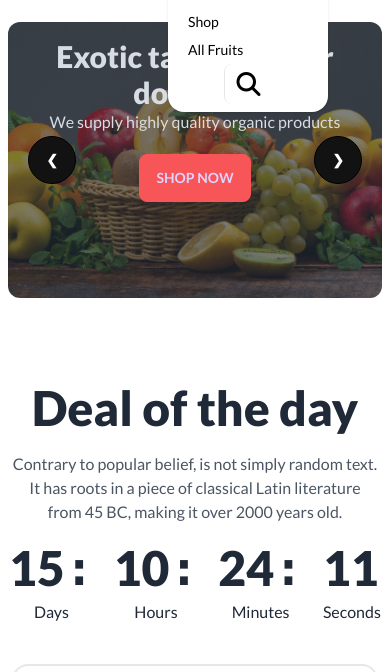
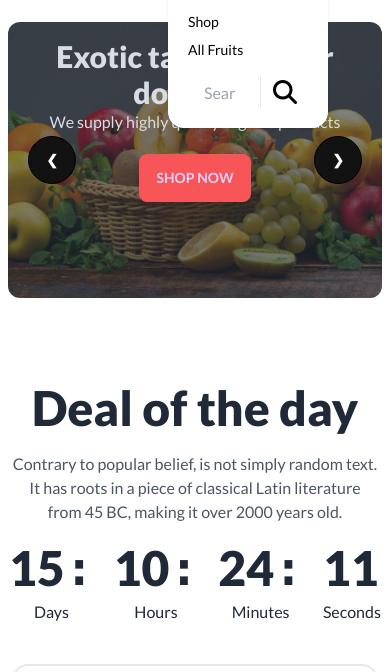
Before and after one commit to momo2396/fruit_burst, a plain HTML site: page index.html in a window 390 px wide. Both pictures are taken after a click on the label 355 px from the left and 58 px from the top of the page. Shown: the part 102-774 px from the top of the page. Drawn offline with nearby package versions, Linux system fonts and the light colour scheme; grey boxes are pictures that could not be loaded.

```diff
--- a/index.html
+++ b/index.html
@@ -46,10 +46,11 @@
                             <li><a>About Us</a></li>
                             <li><a>Shop</a></li>
                             <li><a>All Fruits</a></li>
-                            <li class="bg-white rounded-[60px] flex items-center w-full">
-                              <input type="text" placeholder="Search" class="input input-bordered border-0 w-10
-                              rounded-l-[60px] hidden lg:block text-black"/>
-                              <i class="fa-solid fa-magnifying-glass text-black px-3 text-2xl border-l"></i></li>
+                            <li>
+                              <div class="bg-white rounded-[60px] flex flex-row items-center"><input type="text" placeholder="Search" class="input input-bordered border-0 w-16
+                                rounded-l-[60px] text-black"/>
+                                <i class="fa-solid fa-magnifying-glass text-black px-3 text-2xl border-l"></i></div>
+                              </li>
                         </ul>
                       </div>
             </div>
```
